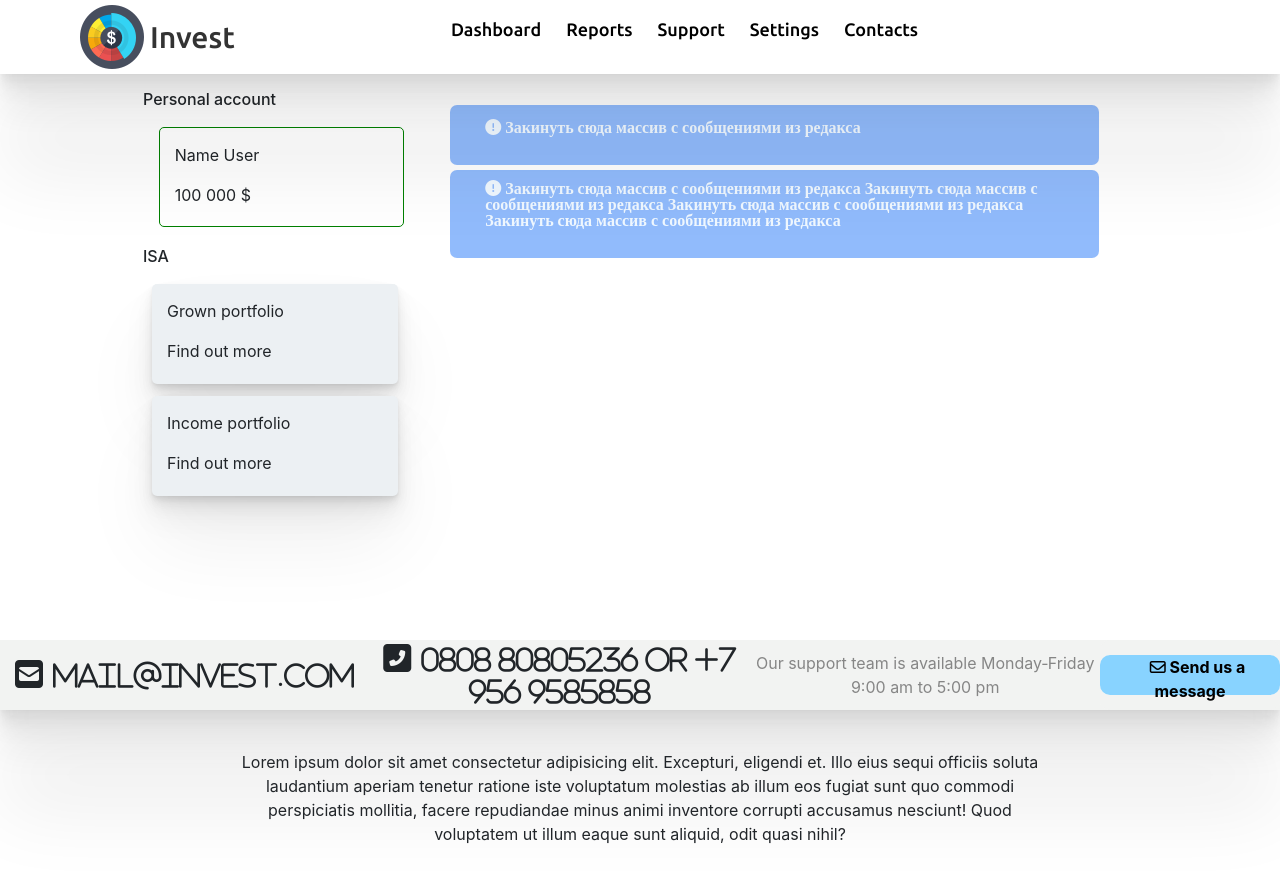
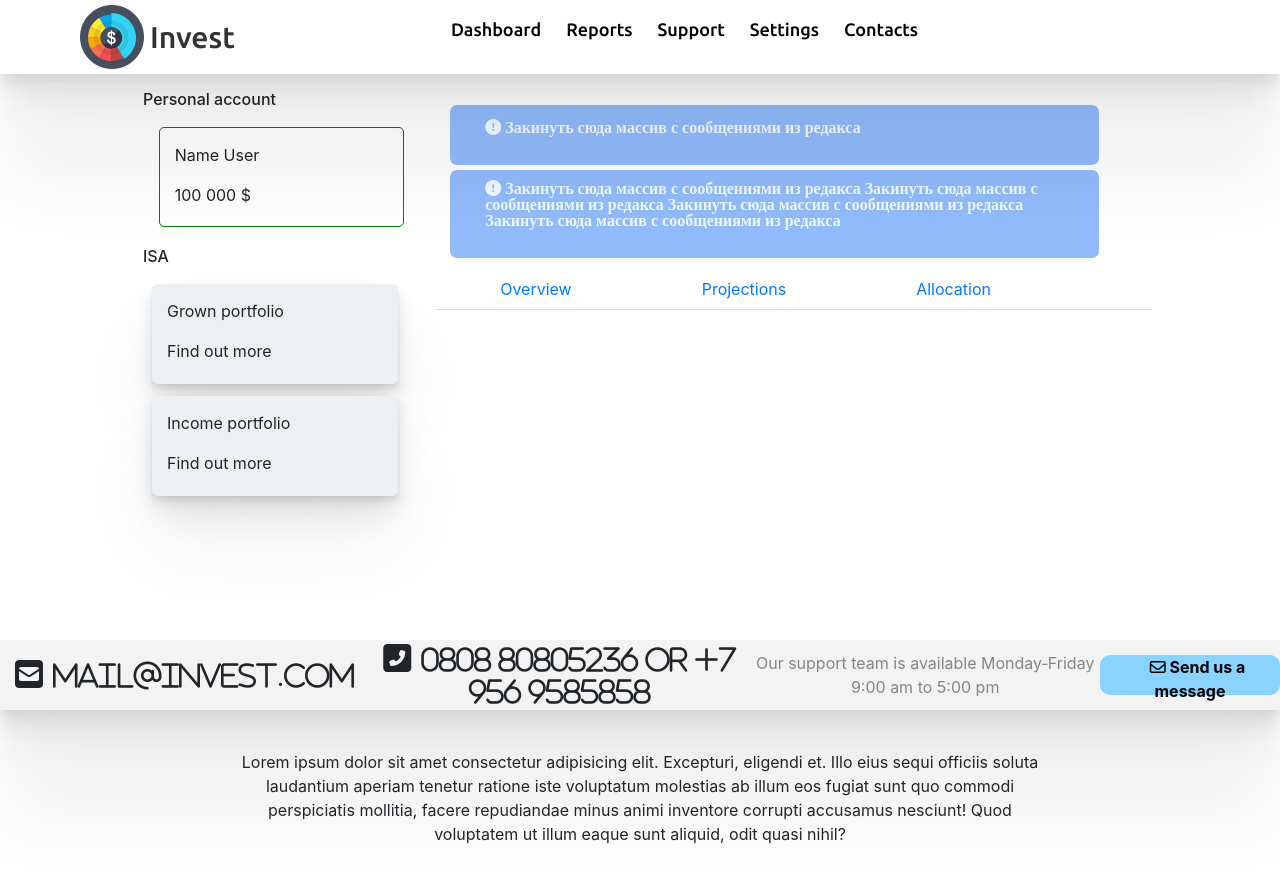
Before and after one commit to AleksandraMakhmutova/Invest_app_react, a React (Create React App) app in the folder client/: page /dashboard in a window 1280 px wide. Shown: the top 882 px of the page. Built offline with nearby package versions, Linux system fonts and the light colour scheme; a web font is replaced by a local one.

Commit message:
add navigation in right part page

```diff
--- /dev/null
+++ b/client/src/Component/Dashboard/Navigation/index.js
@@ -0,0 +1,22 @@
+import React from "react";
+import Nav from "react-bootstrap/Nav";
+import style from "./style.module.css";
+
+export default function Navigation() {
+  return (
+    <div className={style.navigation}>
+      <Nav fill variant="tabs" defaultActiveKey="/home">
+        <Nav.Item>
+          <Nav.Link href="/overview">Overview</Nav.Link>
+        </Nav.Item>
+        <Nav.Item>
+          <Nav.Link eventKey="link-1">Projections</Nav.Link>
+        </Nav.Item>
+        <Nav.Item>
+          <Nav.Link eventKey="link-2">Allocation</Nav.Link>
+        </Nav.Item>
+        <Nav.Item></Nav.Item>
+      </Nav>
+    </div>
+  );
+}
--- /dev/null
+++ b/client/src/Component/Dashboard/Navigation/style.module.css
@@ -0,0 +1,3 @@
+.navigation {
+  margin-top: 10px;
+}
--- a/client/src/Component/Dashboard/RightPartPage/index.js
+++ b/client/src/Component/Dashboard/RightPartPage/index.js
@@ -1,9 +1,11 @@
+import Navigation from "../Navigation";
 import style from "./style.module.css";
 import SystemMessages from "./SystemMessages";
 export default function RightPartPage() {
   return (
     <div className={style.conteiner}>
       <SystemMessages />
+      <Navigation />
     </div>
   );
 }
```
